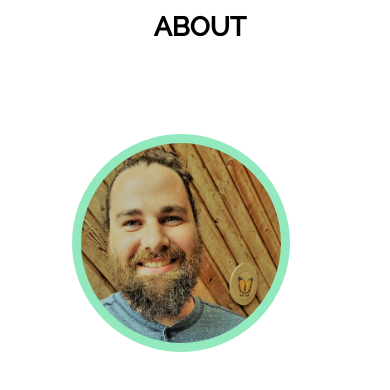
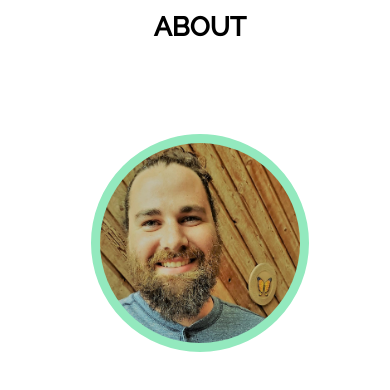
Before and after one commit to AustinRhoads/austin-portfolio, a React (Create React App) app: page / in a window 390 px wide. Shown: the part 880-1270 px from the top of the page. Built offline with nearby package versions, Linux system fonts and the light colour scheme.

Commit message:
img centered for mobile

```diff
--- a/src/App.css
+++ b/src/App.css
@@ -187,6 +187,16 @@ flex-wrap: wrap;
   padding-top: 30px;
 }
 
+
+@media only screen and (max-width: 840px) {
+  #about-skill-wrapper-img-div{
+   /* margin-right: 0;*/
+
+  }
+}
+
+
+
 @media only screen and (max-width: 600px) {
   #home {
     font-size: 16pt;
@@ -199,7 +209,13 @@ flex-wrap: wrap;
     line-height: 50pt;
   }
 
+  #about-skill-wrapper-img-div{
+     margin-right: 0;
+
+   }
+
   #about-skill-wrapper-img-div > img {
+
     width: 200px;
     height: 200px;
 
```
